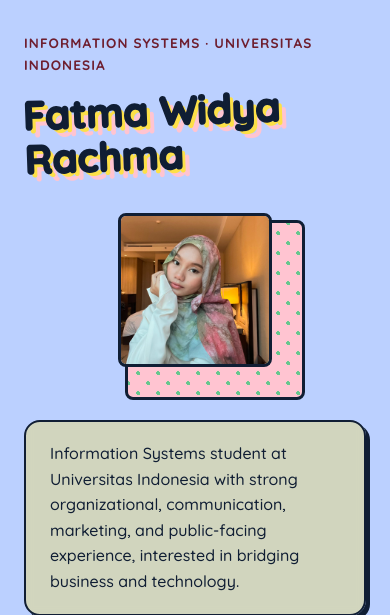
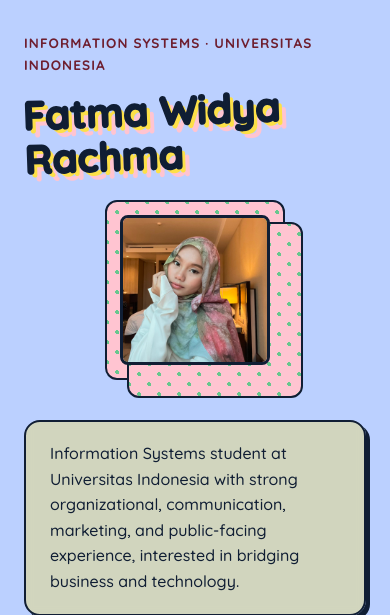
Before and after one commit to fatmawidya/myportofolio, a Django app: page / in a window 390 px wide. Shown: the part 134-749 px from the top of the page. Run offline with Django 5.2, Linux system fonts and the light colour scheme.

Commit message:
nyesuain tampilan di hp

```diff
--- a/static/css/style.css
+++ b/static/css/style.css
@@ -268,11 +268,36 @@
 
    /* Perkecil foto & perjelas frame polka-dot */
     .hero-photo,
-    .photo-block {
-        max-width: 180px;       /* Diperkecil dari 220px */
-        padding: 0.8rem;        /* Frame polka-dot dipertipis */
-        margin: 0 auto 1rem;    /* Posisi tengah & ada jarak ke bawah */
-    }
+    /* Frame polka-dot luar */
+.photo-block {
+    max-width: 180px;       /* Ukuran pas buat layar HP */
+    background-color: var(--accent);
+    background-image:
+        radial-gradient(var(--accent-green) 15%, transparent 15%),
+        radial-gradient(var(--accent-green) 15%, transparent 15%);
+    background-size: 20px 20px;
+    background-position: 0 0, 10px 10px;
+    border-radius: 12px;
+    border: 2px solid var(--ink);
+
+    /* Flexbox biar elemen di dalemnya pas di tengah */
+    display: flex;
+    justify-content: center; /* Kiri-kanan simetris */
+    align-items: center;    /* Atas-bawah simetris */
+    padding: 0.8rem;        /* Ketebalan list frame */
+
+    margin: 0 auto 1rem;    /* Posisi tengah + jarak ke bawah */
+}
+
+/* Foto di dalem frame */
+.photo-block .photo-inner-element,
+.photo-block img {
+    display: block;
+    margin: 0;             /* Reset margin biar ga miring */
+    width: 140px;          /* Ukuran pas foto */
+    max-width: 100%;       /* Amanin biar ga meluber di HP kecil */
+    height: auto;
+}
 
     .social-links {
         justify-content: center; /* bikin tombol sosmed rapi di tengah */
```
